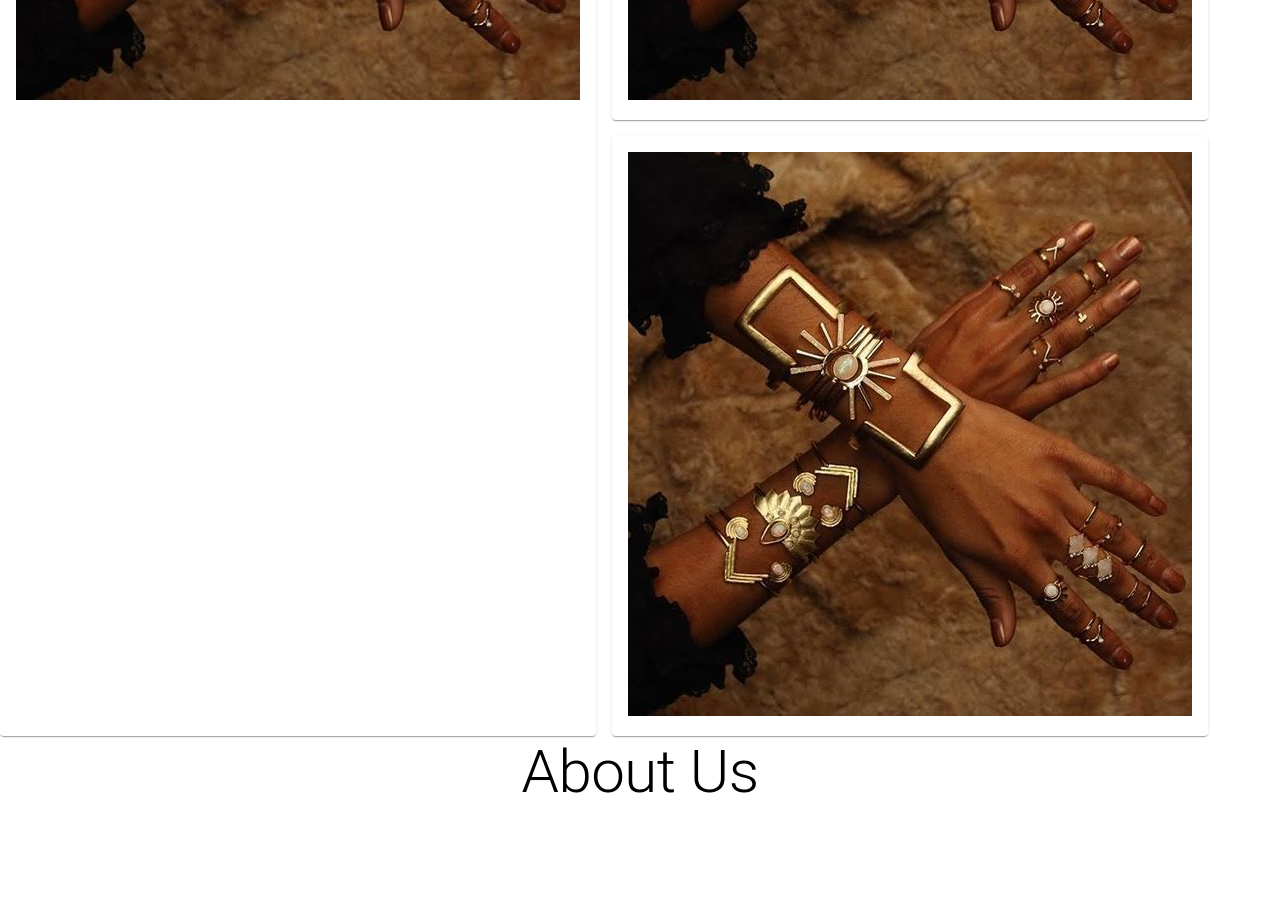
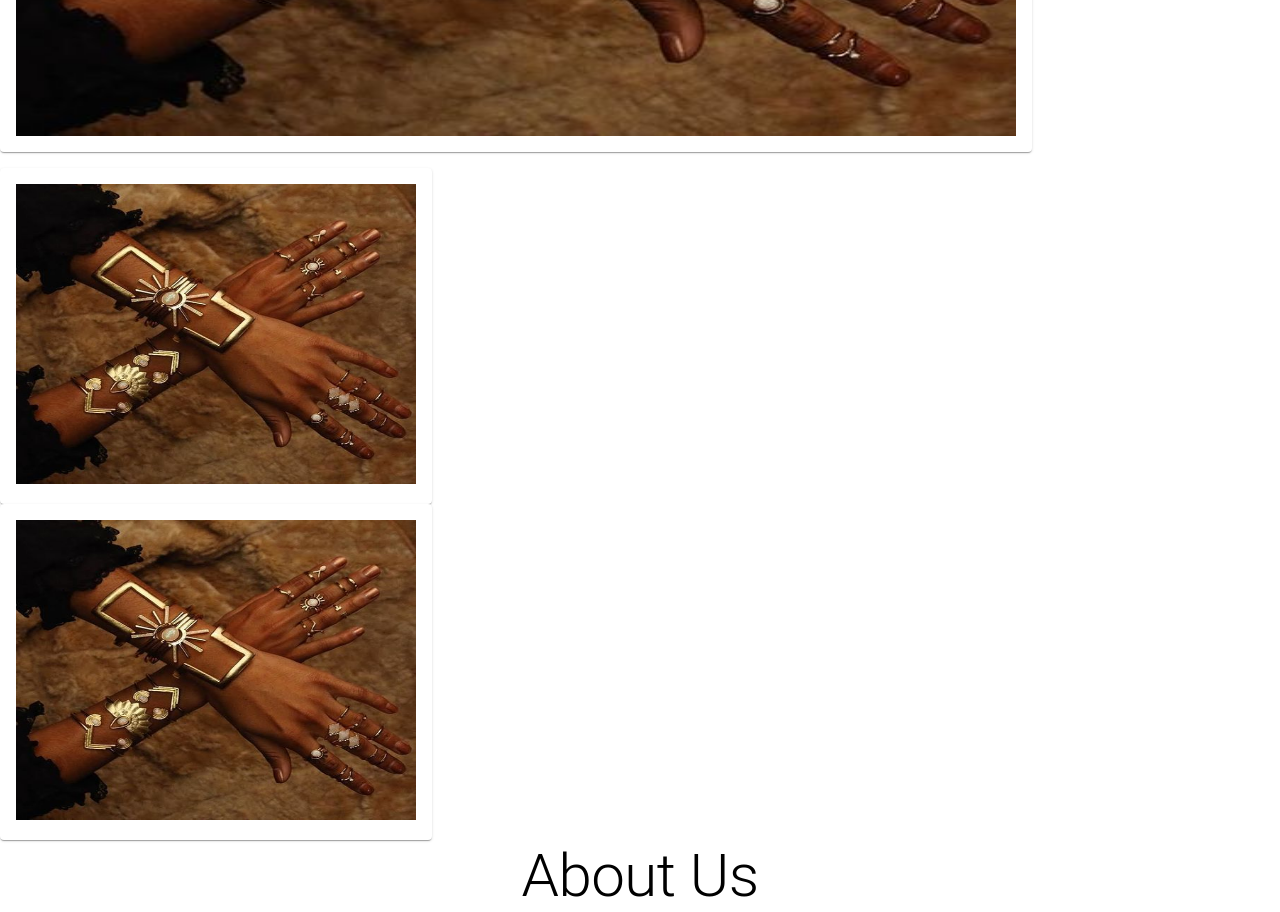
Before and after one commit to mercyogalo/react-practise-4, a React (Create React App) app in the folder my-app/: page / in a window 1280 px wide. Shown: the part 480-1392 px from the top of the page. Before the commit the page ends 1288 px from the top, so only its background shows below. Built offline with nearby package versions, Linux system fonts and the light colour scheme.

Commit message:
Created a contact file and updated the hero section of the home section

```diff
--- /dev/null
+++ b/my-app/src/Contact.js
@@ -0,0 +1,18 @@
+import {Typography} from '@mui/material';
+
+
+
+
+
+export default function Contact(){
+<>
+    <Typography
+        variant="h1"
+        sx={{ textAlign: 'center' }}
+      >
+        Contact Us
+      </Typography>
+
+</>
+
+}
--- a/my-app/src/Home.js
+++ b/my-app/src/Home.js
@@ -1,6 +1,7 @@
 import { Box, Typography, Grid, Paper, Stack } from '@mui/material';
 import { styled } from '@mui/material/styles';
 import mainImage from './images/image-1.jpeg';
+import Contact from './Contact'
 
 const Item = styled(Paper)(({ theme }) => ({
   padding: theme.spacing(2),
@@ -14,29 +15,39 @@ export default function Home() {
       <Box sx={{ flexGrow: 1 }}>
         <Grid container spacing={2}>
           <Grid item xs={8}>
-            <Item sx={{ height: '100%', boxSizing: 'border-box' }}>
+            <Item sx={{
+               height: '600px',
+               width:'1000px',
+                }}>
               <Box
                 component="img"
                 src={mainImage}
-                sx={{ width: '100%' }}
+                sx={{ width: '1000px',
+                  height: '600px',
+                 }}
               />
             </Item>
           </Grid>
 
           <Grid item xs={4}>
-            <Stack spacing={2}>
+            <Stack spacing={0}>
               <Item>
                 <Box
                   component="img"
                   src={mainImage}
-                  sx={{ width: '100%' }}
+                  sx={{ width: '400px',
+                    height: '300px',
+                    borderRadius:'0px',
+                   }}
                 />
               </Item>
               <Item>
                 <Box
                   component="img"
                   src={mainImage}
-                  sx={{ width: '100%' }}
+                  sx={{ width: '400px' ,
+                    height: '300px',
+                  }}
                 />
               </Item>
             </Stack>
@@ -50,6 +61,11 @@ export default function Home() {
       >
         About Us
       </Typography>
+
+
+<Contact />
+
+
     </>
   );
 }
```
